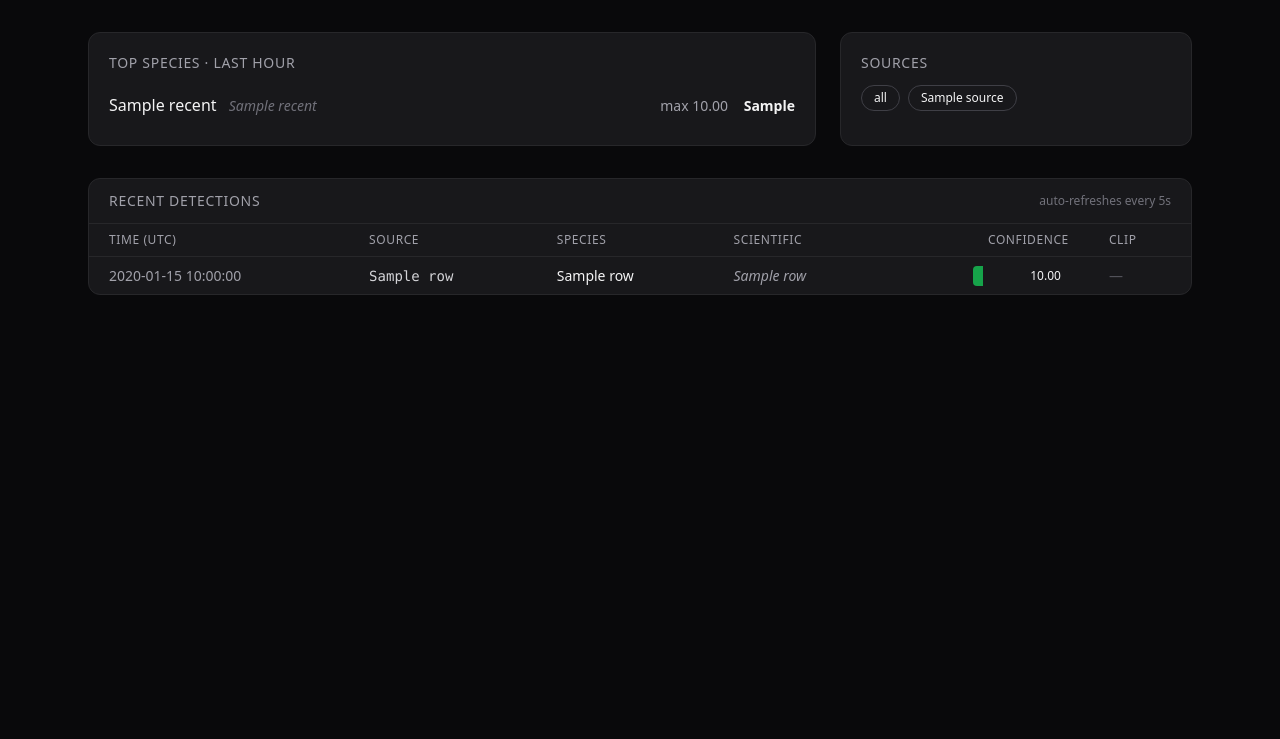
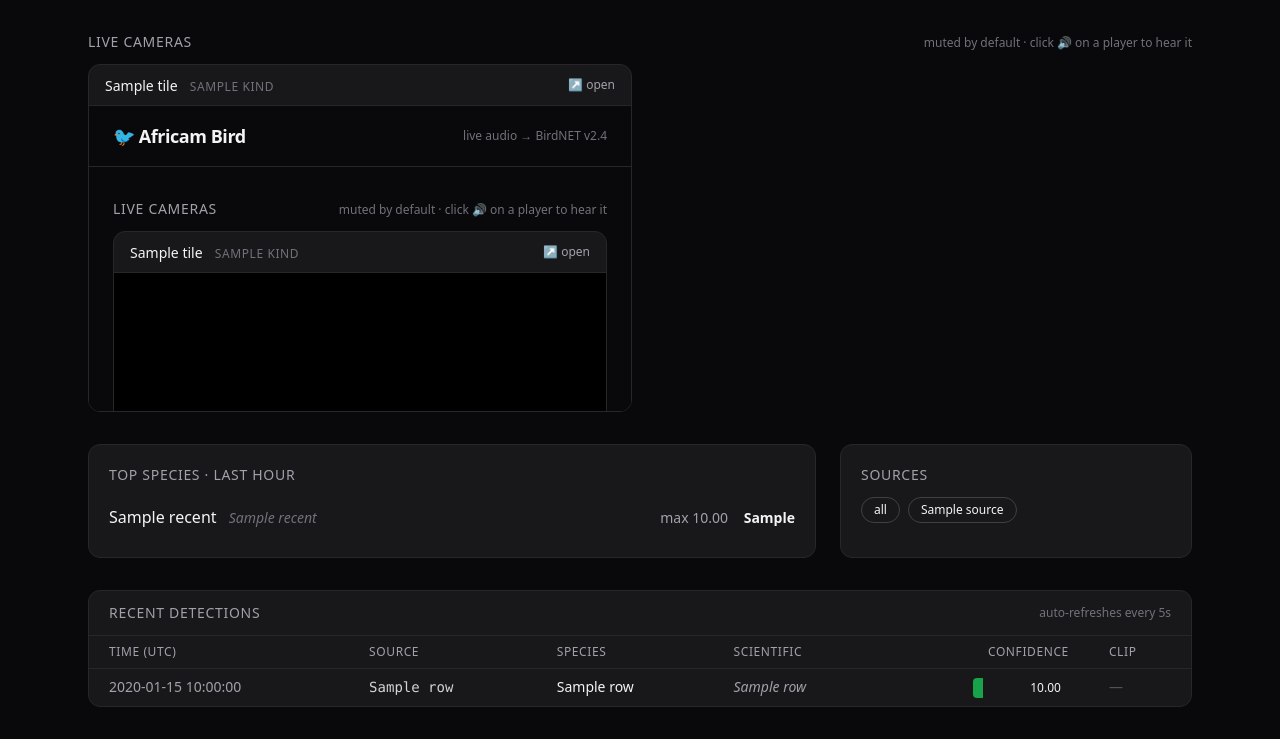
Before and after one commit to CaiusX/birdbrain, a FastAPI app: template src/africam/web/templates/dashboard.html in a window 1280 px wide. Shown: the part 61-800 px from the top of the page. Run offline with FastAPI, Linux system fonts and the light colour scheme; the template is opened without the code that fills it: most values are stand-ins (such as "Sample title", 1, 10 or a date in 2020); data that the repository does not hold is empty; some libraries are stand-ins or nearby versions.

Commit message:
Embed live YouTube players in the dashboard
Read sources.toml at web app startup and render an embeddable tile per
source above the detections panel. YouTube watch URLs are converted to
youtube.com/embed/<id> with autoplay=1 + mute=1 (mute is required for
modern browsers to honour autoplay). Each tile shows a "↗ open" link to
the original URL and is loaded lazily.

RTSP sources fall through to a placeholder explaining that browsers
can't play RTSP directly — the audio path through the detector is
unaffected.

Source list is loaded once at startup; restart `africam web` to pick
up edits to sources.toml.

```diff
--- a/src/africam/web/app.py
+++ b/src/africam/web/app.py
@@ -1,5 +1,7 @@
 from __future__ import annotations
 
+import re
+from dataclasses import dataclass
 from datetime import UTC, datetime, timedelta
 from pathlib import Path
 
@@ -9,11 +11,44 @@ from fastapi.staticfiles import StaticFiles
 from fastapi.templating import Jinja2Templates
 from sqlalchemy import desc, func, select
 
-from africam.config import AppConfig
+from africam.config import AppConfig, SourceConfig, load_sources
 from africam.storage import Database, DetectionRow
 
 WEB_DIR = Path(__file__).parent
 TEMPLATES = Jinja2Templates(directory=str(WEB_DIR / "templates"))
+
+# Captures the 11-char YouTube video id from /watch?v=, youtu.be/ or /embed/ URLs.
+_YT_VIDEO_ID = re.compile(r"(?:v=|youtu\.be/|/embed/)([A-Za-z0-9_-]{11})")
+
+
+def _youtube_video_id(url: str) -> str | None:
+    m = _YT_VIDEO_ID.search(url)
+    return m.group(1) if m else None
+
+
+@dataclass(slots=True)
+class LiveTile:
+    name: str
+    kind: str
+    url: str
+    video_id: str | None  # YouTube video id, if embeddable
+
+    @property
+    def embed_url(self) -> str | None:
+        if self.kind == "youtube" and self.video_id:
+            return (
+                f"https://www.youtube.com/embed/{self.video_id}"
+                "?autoplay=1&mute=1&controls=1&rel=0"
+            )
+        return None
+
+
+def _build_tiles(sources: list[SourceConfig]) -> list[LiveTile]:
+    out: list[LiveTile] = []
+    for s in sources:
+        vid = _youtube_video_id(s.url) if s.kind == "youtube" else None
+        out.append(LiveTile(name=s.name, kind=s.kind, url=s.url, video_id=vid))
+    return out
 
 
 def create_app(cfg: AppConfig | None = None) -> FastAPI:
@@ -21,9 +56,18 @@ def create_app(cfg: AppConfig | None = None) -> FastAPI:
     db = Database(cfg.db_url)
     clips_root = cfg.clips_dir.resolve()
 
+    # Source list is optional — the dashboard still works without it (just no
+    # embedded video tiles). Read once at startup; reload by restarting.
+    try:
+        configured_sources = load_sources(cfg.sources_file)
+    except FileNotFoundError:
+        configured_sources = []
+    tiles = _build_tiles(configured_sources)
+
     app = FastAPI(title="Africam Bird Recognition", version="0.1.0")
     app.state.db = db
     app.state.clips_root = clips_root
+    app.state.tiles = tiles
     app.mount("/static", StaticFiles(directory=str(WEB_DIR / "static")), name="static")
 
     @app.get("/", response_class=HTMLResponse)
@@ -67,6 +111,7 @@ def create_app(cfg: AppConfig | None = None) -> FastAPI:
                 "sources": sources,
                 "top_recent": top_recent,
                 "selected_source": None,
+                "tiles": tiles,
             },
         )
 
--- a/src/africam/web/templates/dashboard.html
+++ b/src/africam/web/templates/dashboard.html
@@ -2,6 +2,50 @@
 {% block title %}Africam · dashboard{% endblock %}
 
 {% block content %}
+{% if tiles %}
+<section class="mb-8">
+  <div class="flex items-baseline justify-between mb-3">
+    <h2 class="text-sm uppercase tracking-wider text-zinc-400">Live cameras</h2>
+    <span class="text-xs text-zinc-500">muted by default · click 🔊 on a player to hear it</span>
+  </div>
+  <div class="grid grid-cols-1 md:grid-cols-2 gap-4">
+    {% for t in tiles %}
+      <div class="bg-zinc-900 border border-zinc-800 rounded-xl overflow-hidden">
+        <div class="px-4 py-2 flex items-center justify-between border-b border-zinc-800">
+          <div>
+            <span class="font-medium text-sm">{{ t.name }}</span>
+            <span class="ml-2 text-xs text-zinc-500 uppercase tracking-wider">{{ t.kind }}</span>
+          </div>
+          <a href="{{ t.url }}" target="_blank" rel="noopener" class="text-xs text-zinc-400 hover:text-zinc-200">↗ open</a>
+        </div>
+        {% if t.embed_url %}
+          <div class="aspect-video bg-black">
+            <iframe
+              src="{{ t.embed_url }}"
+              class="w-full h-full"
+              frameborder="0"
+              allow="autoplay; encrypted-media; picture-in-picture"
+              allowfullscreen
+              referrerpolicy="strict-origin-when-cross-origin"
+              loading="lazy"></iframe>
+          </div>
+        {% else %}
+          <div class="aspect-video bg-black flex items-center justify-center text-zinc-500 text-sm px-4 text-center">
+            {% if t.kind == "rtsp" %}
+              RTSP can't be played directly in a browser.<br>
+              Audio still feeds the detector.
+            {% else %}
+              Stream URL isn't embeddable.<br>
+              <code class="text-zinc-400 text-xs break-all">{{ t.url }}</code>
+            {% endif %}
+          </div>
+        {% endif %}
+      </div>
+    {% endfor %}
+  </div>
+</section>
+{% endif %}
+
 <section class="grid grid-cols-1 lg:grid-cols-3 gap-6 mb-8">
   <div class="lg:col-span-2 bg-zinc-900 border border-zinc-800 rounded-xl p-5">
     <h2 class="text-sm uppercase tracking-wider text-zinc-400 mb-3">Top species · last hour</h2>
```
